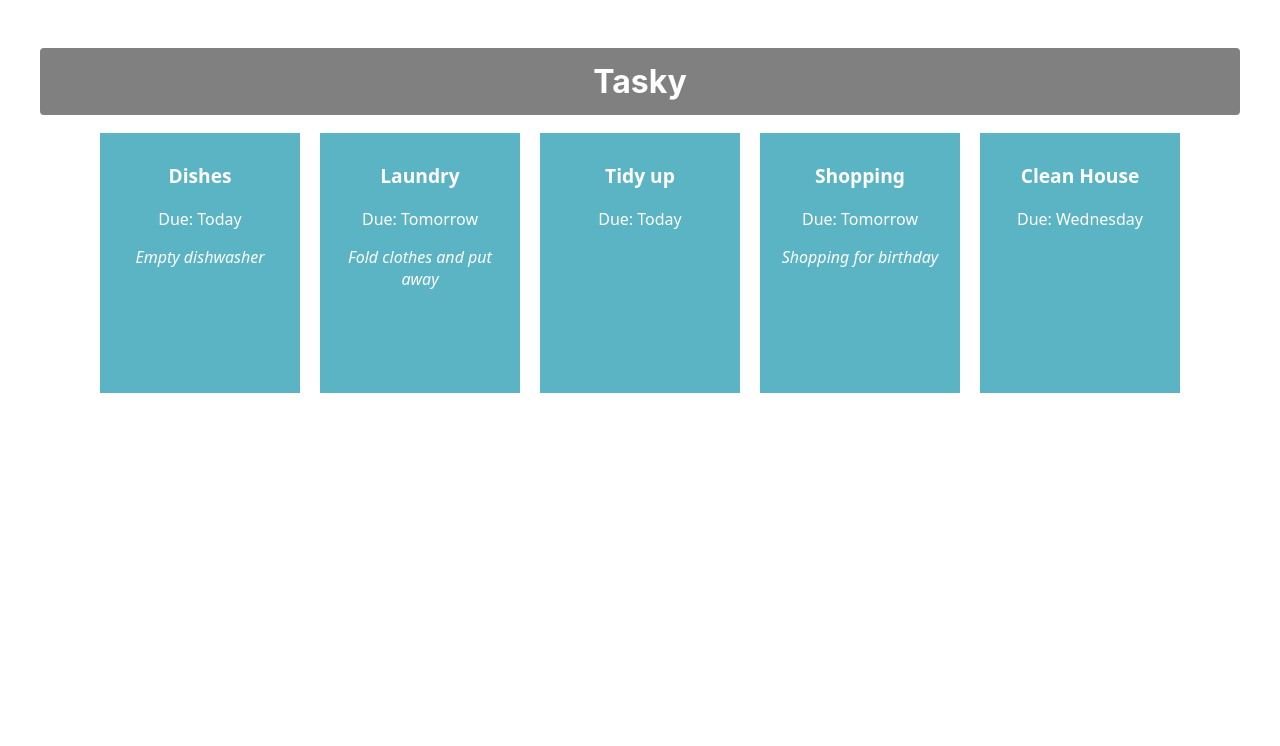
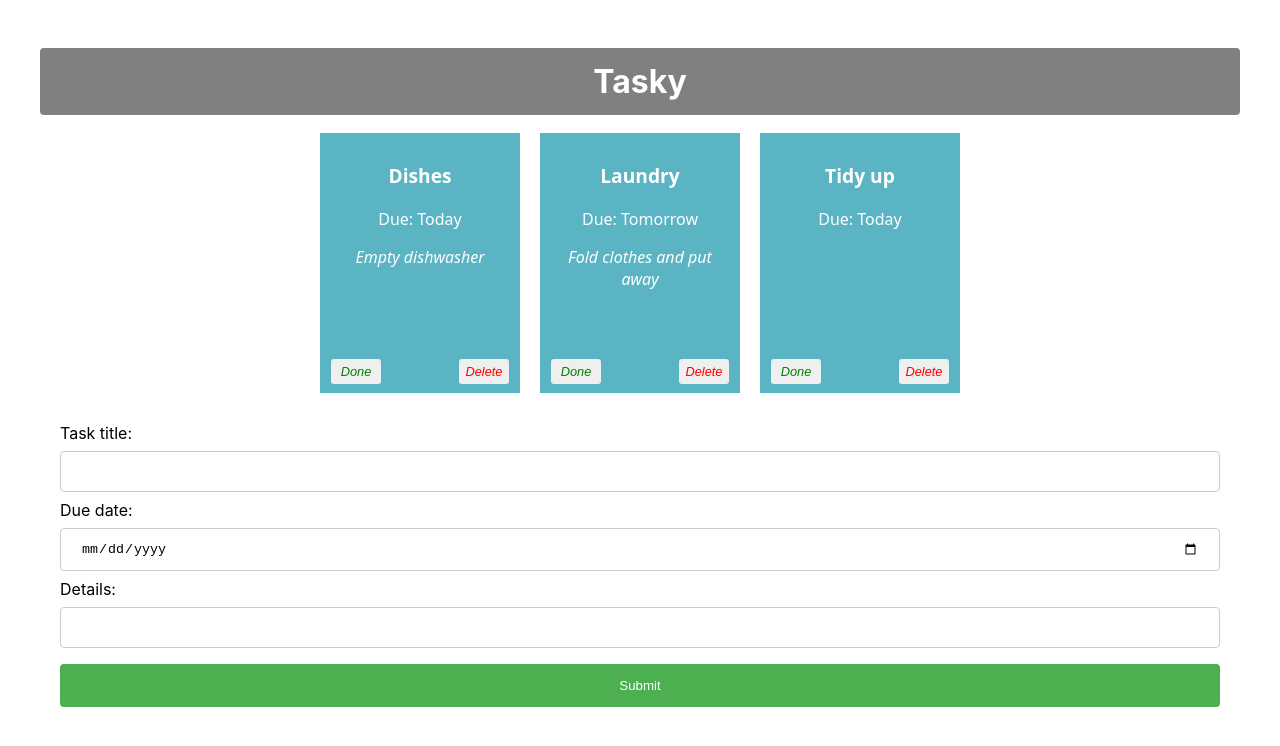
Before and after one commit to GjorgiG/react-basics-labs, a React (Create React App) app in the folder week1/: page / in a window 1280 px wide. Shown: the top 746 px of the page. Built offline with nearby package versions, Linux system fonts and the light colour scheme.

Commit message:
Week 3 Lab A done

```diff
--- a/week1/package.json
+++ b/week1/package.json
@@ -8,7 +8,8 @@
     "@testing-library/user-event": "^13.5.0",
     "react": "^18.2.0",
     "react-dom": "^18.2.0",
-    "react-scripts": "5.0.1",
+    "react-scripts": "^5.0.1",
+    "uuid": "^9.0.1",
     "web-vitals": "^2.1.4"
   },
   "scripts": {
--- a/week1/src/App.css
+++ b/week1/src/App.css
@@ -38,3 +38,55 @@ div {
 .description{
   font-style: italic;
 }
+
+button {
+  border: none;
+  border-radius: 3px;
+  font-style: italic;
+  font-size: 0.8em;
+  margin: 4px 6px;
+  width: 50px;
+  height: 25px;
+}
+
+.doneButton {
+  position: absolute;
+  bottom: 5px;
+  left: 5px;
+  color: green;
+}
+
+.deleteButton {
+  position: absolute;
+  bottom: 5px;
+  right: 5px;
+  color: red;
+}
+input[type=text], input[type=date] {
+  width: 100%;
+  padding: 12px 20px;
+  margin: 8px 0;
+  display: inline-block;
+  border: 1px solid #ccc;
+  border-radius: 4px;
+  box-sizing: border-box;
+}
+
+input[type=submit] {
+  width: 100%;
+  background-color: #4CAF50;
+  color: white;
+  padding: 14px 20px;
+  margin: 8px 0;
+  border: none;
+  border-radius: 4px;
+  cursor: pointer;
+}
+
+input[type=submit]:hover {
+  background-color: #45a049;
+}
+
+form {
+  text-align: left;
+}
--- a/week1/src/App.js
+++ b/week1/src/App.js
@@ -2,28 +2,80 @@ import logo from './logo.svg';
 import './App.css';
 import Task from './components/Task';
 import React,{ useState } from 'react';
+import AddTaskForm from './components/Form';
+import { v4 as uuidv4 } from 'uuid';
 
 function App() {
-  const [taskState, setTaskState] = useState({
+  const [ taskState, setTaskState ] = useState({
     tasks: [
-      {id: 1, title:"Dishes", description: "Empty dishwasher", deadline: "Today"},
-      {id: 2, title: "Laundry", description: "Fold clothes and put away", deadline: "Tomorrow"},
-      {id: 3, title: "Tidy up", deadline: "Today"},
-      {id: 4, title: "Shopping", description: "Shopping for birthday", deadline:"Tomorrow"},
-      {id: 5, title: "Clean House", deadline: "Wednesday"}
+      { id: 1, title:"Dishes", description: "Empty dishwasher", deadline: "Today", done: false },
+      { id: 2, title: "Laundry", description: "Fold clothes and put away", deadline: "Tomorrow", done: false },
+      { id: 3, title: "Tidy up", deadline: "Today", done: false}
     ]
   });
+  const [ formState, setFormState ] = useState({
+    title: "",
+    description: "",
+    deadline: ""
+  });
+  const doneHandler = (taskIndex) => {
+    const tasks = [...taskState.tasks];
+    tasks[taskIndex].done = !tasks[taskIndex].done;
+    setTaskState({tasks});
+    console.log(`${taskIndex} ${tasks[taskIndex].done}`);
+  }
+  const deleteHandler = (taskIndex) => {
+    const tasks = [...taskState.tasks];
+    tasks.splice(taskIndex, 1);
+    setTaskState({tasks});
+  }
+  const formChangeHandler = (event) => {
+    let form = {...formState};
+
+    switch(event.target.name) {
+      case "title":
+          form.title = event.target.value;
+          break;
+      case "description":
+          form.description = event.target.value;
+          break;
+      case "deadline":
+          form.deadline = event.target.value;
+          break;
+      default:
+          form = formState;
+    }
+    setFormState(form);
+  }
+
+  const formSubmitHandler = (event) => {
+    event.preventDefault();
+
+    const tasks = [...taskState.tasks];
+    const form = {...formState};
+
+    form.id = uuidv4();
+
+    tasks.push(form);
+    setTaskState({tasks});
+  }
+
+  console.log(formState);
   return (
     <div className="container">
       <h1>Tasky</h1>
-      {taskState.tasks.map((task) => (
+      {taskState.tasks.map((task, index) => (
         <Task
           title = {task.title}
           description = {task.description}
           deadline = {task.deadline}
           key = {task.id}
+          done = {task.done}
+          deleteTask = {() => deleteHandler(index)}
+          markDone={() => doneHandler(index)}
         />
       ))}
+      <AddTaskForm submit = {formSubmitHandler} change = {formChangeHandler} />
     </div>
   );
 }
--- /dev/null
+++ b/week1/src/components/Form.js
@@ -0,0 +1,28 @@
+import React from "react";
+
+const AddTaskForm = (props) => {
+
+  return (
+    <div>
+      <form onSubmit = {props.submit}>
+        <label>
+            Task title:
+            <input type="text" name="title" required onChange={(event) => props.change(event)} />
+        </label>
+        <br />
+        <label>
+            Due date:
+            <input type="date" name="deadline" required onChange={(event) => props.change(event)} />
+        </label>
+        <br />
+        <label>
+            Details:
+            <input type="text" name="description" onChange={(event) => props.change(event)} />
+        </label>
+        <input type="submit" value="Submit" />
+        </form>
+    </div>
+  )
+};
+
+export default AddTaskForm;
--- a/week1/src/components/Task.js
+++ b/week1/src/components/Task.js
@@ -3,10 +3,12 @@ import React from 'react';
 const Task = (props) => {
 
     return (
-        <div className='card'>
+        <div className='card' style={{backgroundColor: props.done ? 'lightgrey' : '#5bb4c4'}}>
             <p className='title'>{props.title}</p>
             <p>Due: {props.deadline}</p>
             <p className='description'>{props.description}</p>
+            <button onClick={props.markDone} className='doneButton'>Done</button>
+            <button className='deleteButton' onClick={props.deleteTask}>Delete</button>
         </div>
     )
 }
```
Also changed, not shown: 1 other file (tests, documents, lock files or other folders).
